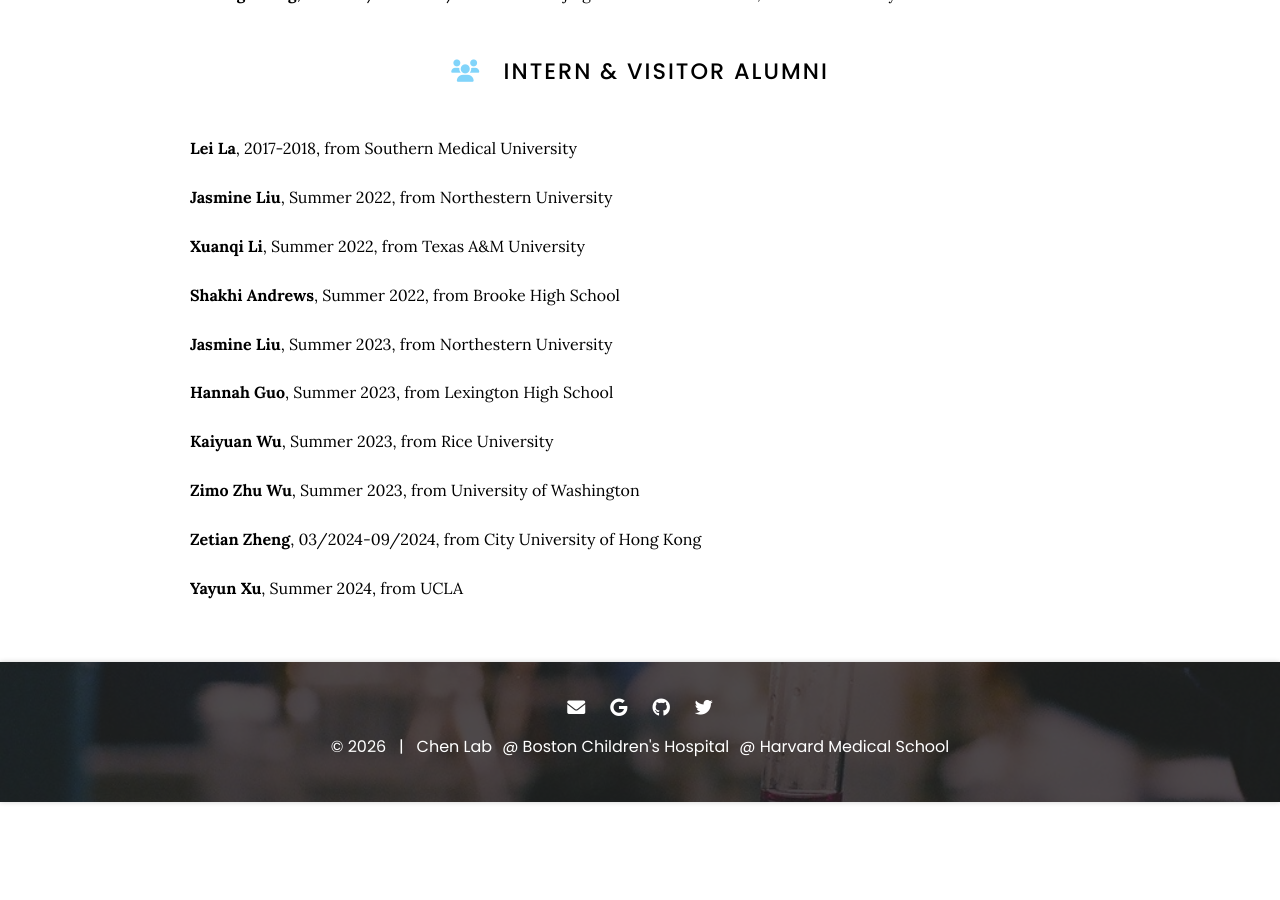
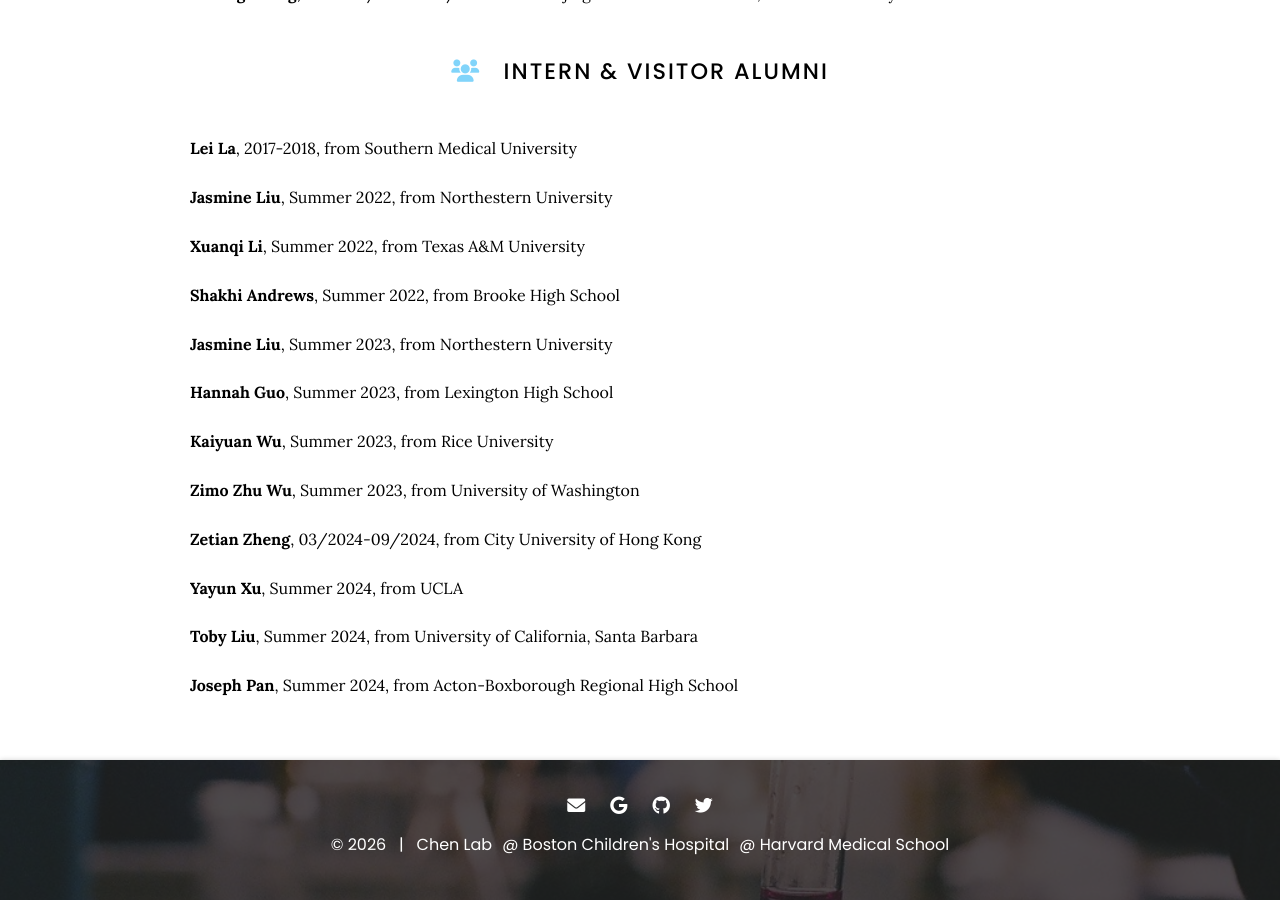
Before and after one commit to kaifuchenlab/kaifuchenlab.github.io, a Jekyll site: the page built from 2.team/index.md, in a window 1280 px wide and 900 px high, scrolled down 2597 px. Built offline with Jekyll 4.4.1, drawn with Linux system fonts in a browser that asks for light colours; before the commit the page ends 3399 px from its top, so only the background shows below that.

Commit message:
Update index.md

```diff
--- a/2.team/index.md
+++ b/2.team/index.md
@@ -121,3 +121,7 @@ From Beijing Institute of Genomics, Chinese Academy of Sciences.
 **Zetian Zheng**, 03/2024-09/2024, from City University of Hong Kong
 
 **Yayun Xu**, Summer 2024, from UCLA
+
+**Toby Liu**, Summer 2024, from University of California, Santa Barbara
+
+**Joseph Pan**, Summer 2024, from Acton-Boxborough Regional High School
```
